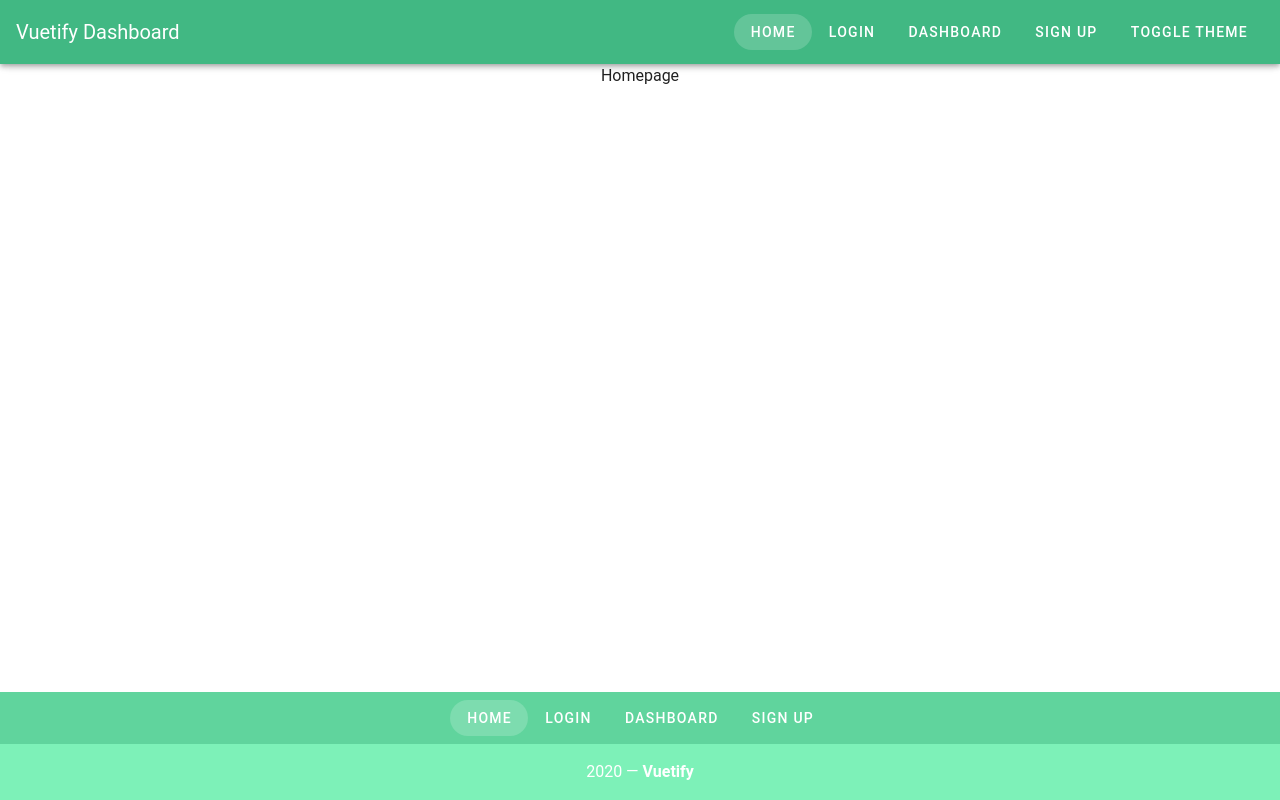
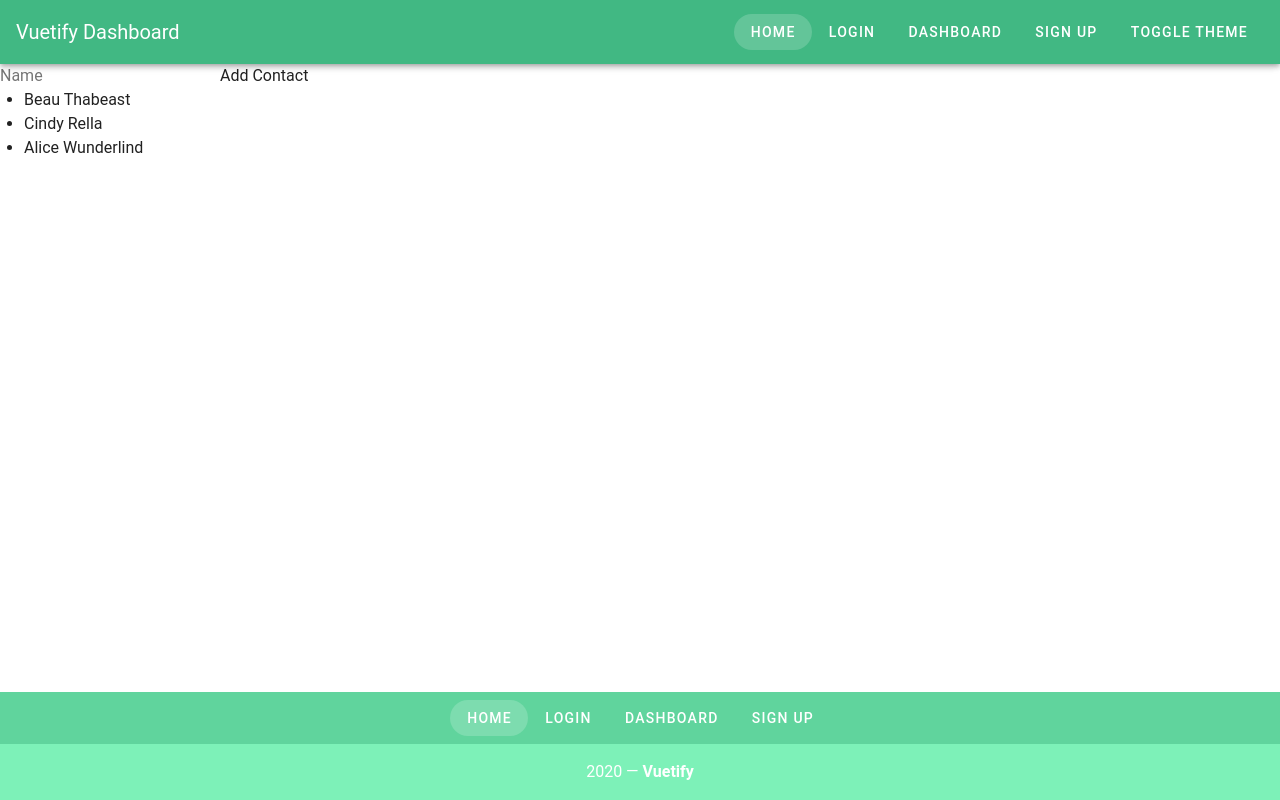
Before and after one commit to roamzz/vuetify-vuejs-example, a Vue app: page / in a window 1280 px wide. Built offline with nearby package versions, Linux system fonts and the light colour scheme.

Commit message:
transitions groups

```diff
--- a/src/App.vue
+++ b/src/App.vue
@@ -97,4 +97,17 @@ export default {
       opacity: 0;
     }
 
+.slide-up-enter {
+      transform: translateX(10px);
+      opacity: 0;
+    }
+
+    .slide-up-enter-active {
+      transition: all 0.2s ease;
+    }
+
+    .slide-up-move {
+      transition: transform 0.5s ease-out;
+    }
+
 </style>
--- a/src/views/Dashboard.vue
+++ b/src/views/Dashboard.vue
@@ -97,11 +97,8 @@ export default {
   },
   methods: {
     showMoreContent(entries) {
-console.log(entries[0].isIntersecting);
-
-this.loadNewContent = entries[0].isIntersecting
-
-        },
+      this.loadNewContent = entries[0].isIntersecting;
+    },
 
     setEmployee(event) {
       this.snackbar = true;
--- a/src/views/Home.vue
+++ b/src/views/Home.vue
@@ -1,6 +1,13 @@
 <template>
-  <div class="home text-center">
-    Homepage
+  <div>
+    <input v-model="newContact" placeholder="Name" type="text" />
+    <button @click="addContact">Add Contact</button>
+
+    <transition-group name="slide-up" tag="ul" appear>
+      <li v-for="contact in contacts" :key="contact">
+        {{ contact }}
+      </li>
+    </transition-group>
   </div>
 </template>
 
@@ -9,8 +16,20 @@
 
 export default {
   name: "Home",
-  components: {
-
+  data() {
+    return {
+      newContact: "",
+      contacts: ["Beau Thabeast", "Cindy Rella", "Alice Wunderlind"]
+    };
+  },
+  methods: {
+    addContact() {
+      this.contacts.push(this.newContact);
+      this.newContact = "";
+    },
+    sortContacts() {
+      this.contacts = this.contacts.sort();
+    }
   }
 };
 </script>
```
